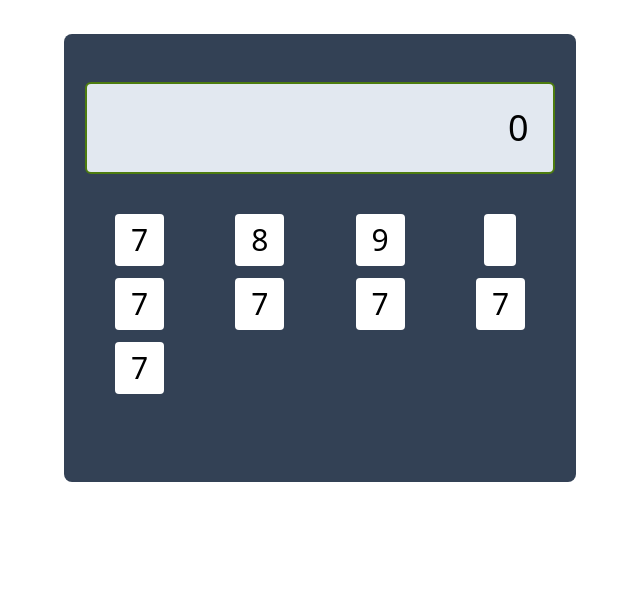
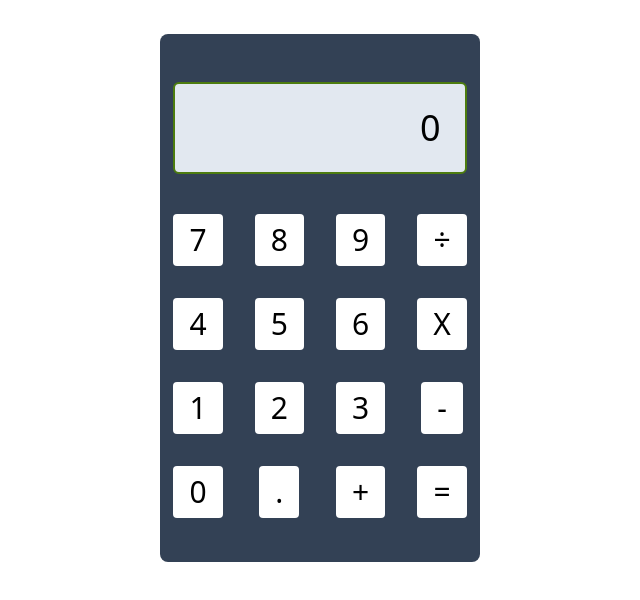
Before and after one commit to Saiful182/calculator, a plain HTML site: page index.html in a window 1280 px wide. Shown: the part 86-686 px from the top of the page, without its empty margins (320-960 px from the left). Drawn offline with nearby package versions, Linux system fonts and the light colour scheme.

Commit message:
design done

```diff
--- a/index.html
+++ b/index.html
@@ -14,49 +14,65 @@
     </header>
 
     <main>
-        <section class="w-2/5 mx-auto">
-            <div class="calculator bg-slate-700 rounded-lg py-12">
+        <section class="w-1/4 mx-auto">
+            <div class="calculator bg-slate-700 rounded-lg pt-12 pb-1">
                 <div class=" w-11/12 mx-auto bg-slate-200 rounded-md border-lime-700 border-2 p-6 text-end">
                     <h3 class="text-4xl">0</h3>
                 </div>
 
                 <div class="buttons w-11/12 mx-auto my-10 ">
-                    <section class="grid grid-cols-4 gap-3 justify-items-center">
+                    <section class="grid grid-cols-4 gap-8 justify-items-center">
                         <div class="bg-white rounded">
                             <h3 class="py-2 px-4 text-3xl">7</h3>
+                        </div>
+                        <div class="bg-white rounded">
+                            <h3 class="py-2 px-4 text-3xl">8</h3>
+                        </div>
+                        <div class="bg-white rounded">
+                            <h3 class="py-2 px-4 text-3xl">9</h3>
+                        </div>
+                        <div class="bg-white rounded">
+                            <h3 class="py-2 px-4 text-3xl">&#247;</h3>
+                        </div>
+                        <div class="bg-white rounded">
+                            <h3 class="py-2 px-4 text-3xl">4</h3>
 
                         </div>
                         <div class="bg-white rounded">
-                            <h3 class="py-2 px-4 text-3xl">8</h3>
+                            <h3 class="py-2 px-4 text-3xl">5</h3>
 
                         </div>
                         <div class="bg-white rounded">
-                            <h3 class="py-2 px-4 text-3xl">9</h3>
+                            <h3 class="py-2 px-4 text-3xl">6</h3>
 
                         </div>
                         <div class="bg-white rounded">
-                            <h3 class="py-2 px-4 text-3xl"></h3>
+                            <h3 class="py-2 px-4 text-3xl">X</h3>
 
                         </div>
                         <div class="bg-white rounded">
-                            <h3 class="py-2 px-4 text-3xl">7</h3>
-
+                            <h3 class="py-2 px-4 text-3xl">1</h3>
                         </div>
                         <div class="bg-white rounded">
-                            <h3 class="py-2 px-4 text-3xl">7</h3>
-
+                            <h3 class="py-2 px-4 text-3xl">2</h3>
                         </div>
                         <div class="bg-white rounded">
-                            <h3 class="py-2 px-4 text-3xl">7</h3>
-
+                            <h3 class="py-2 px-4 text-3xl">3</h3>
                         </div>
                         <div class="bg-white rounded">
-                            <h3 class="py-2 px-4 text-3xl">7</h3>
-
+                            <h3 class="py-2 px-4 text-3xl">-</h3>
                         </div>
                         <div class="bg-white rounded">
-                            <h3 class="py-2 px-4 text-3xl">7</h3>
-
+                            <h3 class="py-2 px-4 text-3xl">0</h3>
+                        </div>
+                        <div class="bg-white rounded">
+                            <h3 class="py-2 px-4 text-3xl">.</h3>
+                        </div>
+                        <div class="bg-white rounded">
+                            <h3 class="py-2 px-4 text-3xl">+</h3>
+                        </div>
+                        <div class="bg-white rounded">
+                            <h3 class="py-2 px-4 text-3xl">=</h3>
                         </div>
 
                     </section>
```
